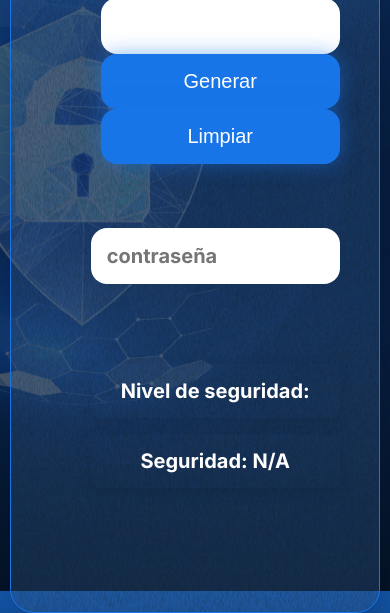
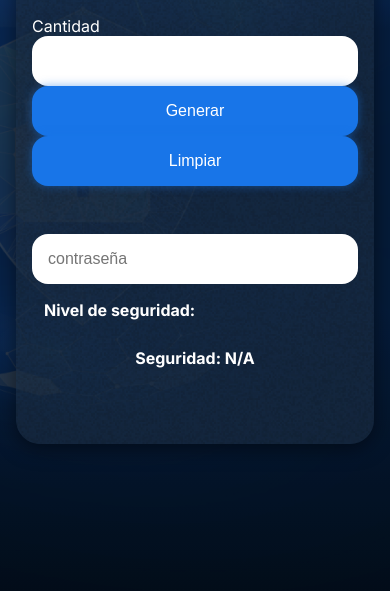
Before and after one commit to facundobuitrago/PasswordGenerator, a plain HTML site: page index.html in a window 390 px wide. Shown: the part 253-866 px from the top of the page. After the commit the page ends 844 px from the top, so only its background shows below. Drawn offline with Linux system fonts and the light colour scheme.

Commit message:
Responsive correccion

```diff
--- a/assets/style.css
+++ b/assets/style.css
@@ -6,14 +6,14 @@
 }
 
 body {
-    background: linear-gradient(#1354a5 0%,
-            #041832 33.33%,
-            #041832 66.67%,
-            #01080e 100%);
-    height: 100vh;
+    background: linear-gradient(#1354A5 0%, #041832 33.33%, #041832 66.67%, #01080E 100%);
+    min-height: 100vh;
     display: flex;
     align-items: center;
     justify-content: center;
+    font-family: 'Inter', sans-serif;
+    padding: 1rem;
+    position: relative;
 }
 
 body::before {
@@ -22,205 +22,138 @@ body::before {
     background-position: right;
     background-size: cover;
     content: "";
-    display: block;
     position: absolute;
     width: 100%;
     height: 100%;
-    opacity: 0.4;
+    opacity: 0.2;
+    z-index: -1;
 }
 
 .container {
-    width: 80%;
-    min-height: 50vh;
-    display: flex;
-    align-items: center;
-    justify-content: space-between;
+    width: 100%;
+    max-width: 900px;
+    background-color: rgba(0, 0, 0, 0.6);
     border-radius: 24px;
-    border: 1px solid #1875e8;
-    box-shadow: 4px 4px 20px 0px rgba(1, 8, 14, 0.15);
+    padding: 2rem;
+    box-shadow: 0px 4px 20px rgba(0, 0, 0, 0.5);
     background-image: url("img/Ruido.png");
-    background-size: 100% 100%;
-    position: relative;
-    overflow: hidden;
-}
-
-.container__contenido {
-    display: flex;
-    align-items: center;
-    position: relative;
-    width: 100%;
-}
-
-.container__informacion {
-    flex: 1;
-    padding: 3rem;
+    background-size: cover;
 }
 
 h1 {
-    font-family: "Chakra Petch", sans-serif;
-    font-size: 72px;
-    font-style: normal;
-    font-weight: 700;
-    line-height: 100%;
-    padding: 2rem;
-}
-
-.container__texto {
-    margin: 12px 0;
-    display: flex;
-    flex-direction: column;
+    font-family: 'Chakra Petch', sans-serif;
+    font-size: 2.5rem;
+    text-align: center;
+    margin-bottom: 2rem;
 }
 
 .container__texto-azul {
-    color: #1875e8;
-    display: block;
+    color: #1875E8;
 }
 
 .container__campo {
     display: flex;
-    align-items: center;
-    margin-bottom: 12px;
-    margin: 30px;
-    gap: 2rem;
+    flex-direction: column;
+    gap: 1rem;
+    margin-bottom: 1.5rem;
 }
 
 .texto__parrafo {
-    color: #fff;
-    font-family: "Inter";
-    font-size: 32px;
-    font-style: normal;
-    font-weight: 400;
-    line-height: normal;
-    margin-left: 10px;
+    font-size: 1.25rem;
+    margin-bottom: 0.5rem;
 }
 
-.container__input {
-    width: 148px;
-    height: 72px;
+.container__input,
+.container__contrasena {
+    width: 100%;
+    padding: 1rem;
+    font-size: 1.25rem;
+    border: none;
     border-radius: 16px;
-    background-color: #fff;
-    border: none;
     color: #535353;
-    padding: 2rem;
-    font-size: 24px;
-    font-weight: 700;
-    font-family: "Inter", sans-serif;
+}
+
+.container__contrasena {
+    color: #1875E8;
+    margin-top: 1rem;
 }
 
 .botonGenerar,
 .botonLimpiar {
+    width: 100%;
+    padding: 1rem;
+    font-size: 1.25rem;
+    border: none;
+    border-radius: 16px;
+    background-color: #1875E8;
     color: white;
-    font-size: 1.5rem;
-    border: none;
-    background-color: #1875e8;
-    padding: 1rem 1.5rem;
-    border-radius: 16px;
-    width: 243px;
-    height: 72px;
-    box-shadow: 0px 0px 20px 0px rgba(24, 117, 232, 0.5);
     cursor: pointer;
+    box-shadow: 0px 0px 10px rgba(24, 117, 232, 0.5);
+    transition: background 0.3s ease;
 }
 
-.container__contrasena {
-    width: 496px;
-    height: 72px;
-    border-radius: 16px;
-    background-color: #fff;
-    border: none;
-    color: #1875e8;
-    margin: 50px;
-    padding: 2rem;
-    font-size: 24px;
-    font-weight: 700;
-    font-family: "Inter", sans-serif;
+.botonGenerar:hover,
+.botonLimpiar:hover {
+    background-color: #1454a0;
 }
 
 .seguridad {
-    color: #fff;
-    font-family: "Inter", sans-serif;
-    font-size: 28px;
-    font-weight: 700;
-    line-height: 1.5;
-    padding: 0.75rem 1.5rem;
+    font-size: 1.1rem;
+    font-weight: bold;
+    text-align: center;
+    padding: 0.75rem;
     border-radius: 8px;
-    margin-left: 10px;
-    box-shadow: 0px 4px 15px rgba(0, 0, 0, 0.1);
-    /* Sombra suave */
-    transition: background-color 0.3s ease, box-shadow 0.3s ease;
-    display: table-cell;
+    margin-top: 1rem;
+    transition: all 0.3s ease;
 }
 
 .seguridad.debil {
-    background: linear-gradient(135deg, #ff4b4b, #ff0000);
-    /* Gradiente rojo */
+    background: linear-gradient(135deg, #FF4B4B, #FF0000);
     box-shadow: 0px 4px 15px rgba(255, 75, 75, 0.5);
-    /* Sombra roja */
 }
 
 .seguridad.media {
-    background: linear-gradient(135deg,
-            #ffc107,
-            #ffd54f);
-    /* Gradiente amarillo */
+    background: linear-gradient(135deg, #FFC107, #FFD54F);
     box-shadow: 0px 4px 15px rgba(255, 193, 7, 0.5);
-    /* Sombra amarilla */
 }
 
 .seguridad.fuerte {
-    background: linear-gradient(135deg, #28a745, #5cd859);
-    /* Gradiente verde */
+    background: linear-gradient(135deg, #28A745, #5CD859);
     box-shadow: 0px 4px 15px rgba(40, 167, 69, 0.5);
-    /* Sombra verde */
 }
 
-@media (max-width: 1024px) {
+/* Responsive: Tablets y celulares */
+@media (max-width: 768px) {
     h1 {
-        font-size: 48px;
-        padding: 1rem;
+        font-size: 2rem;
     }
 
     .container {
-        flex-direction: column;
-        width: 95%;
-        padding: 2rem;
-    }
-
-    .container__campo {
-        flex-direction: column;
-        align-items: stretch;
-        gap: 1rem;
-        margin: 1rem 0;
+        padding: 1.5rem;
     }
 
     .container__input,
+    .container__contrasena,
     .botonGenerar,
-    .botonLimpiar,
-    .container__contrasena {
-        width: 100%;
-        max-width: 100%;
-        height: auto;
-        padding: 1rem;
-        font-size: 1.25rem;
+    .botonLimpiar {
+        font-size: 1rem;
     }
 
-    .container__contrasena {
-        margin: 2rem 0;
+    .texto__parrafo {
+        font-size: 1rem;
     }
 
     .seguridad {
-        font-size: 1.25rem;
-        margin: 1rem 0 0 0;
-        display: block;
-        text-align: center;
+        font-size: 1rem;
     }
 }
 
-@media (max-width: 600px) {
+@media (max-width: 480px) {
     h1 {
-        font-size: 36px;
+        font-size: 1.75rem;
     }
 
-    .texto__parrafo {
-        font-size: 1.25rem;
+    .container {
+        padding: 1rem;
     }
 }
```
